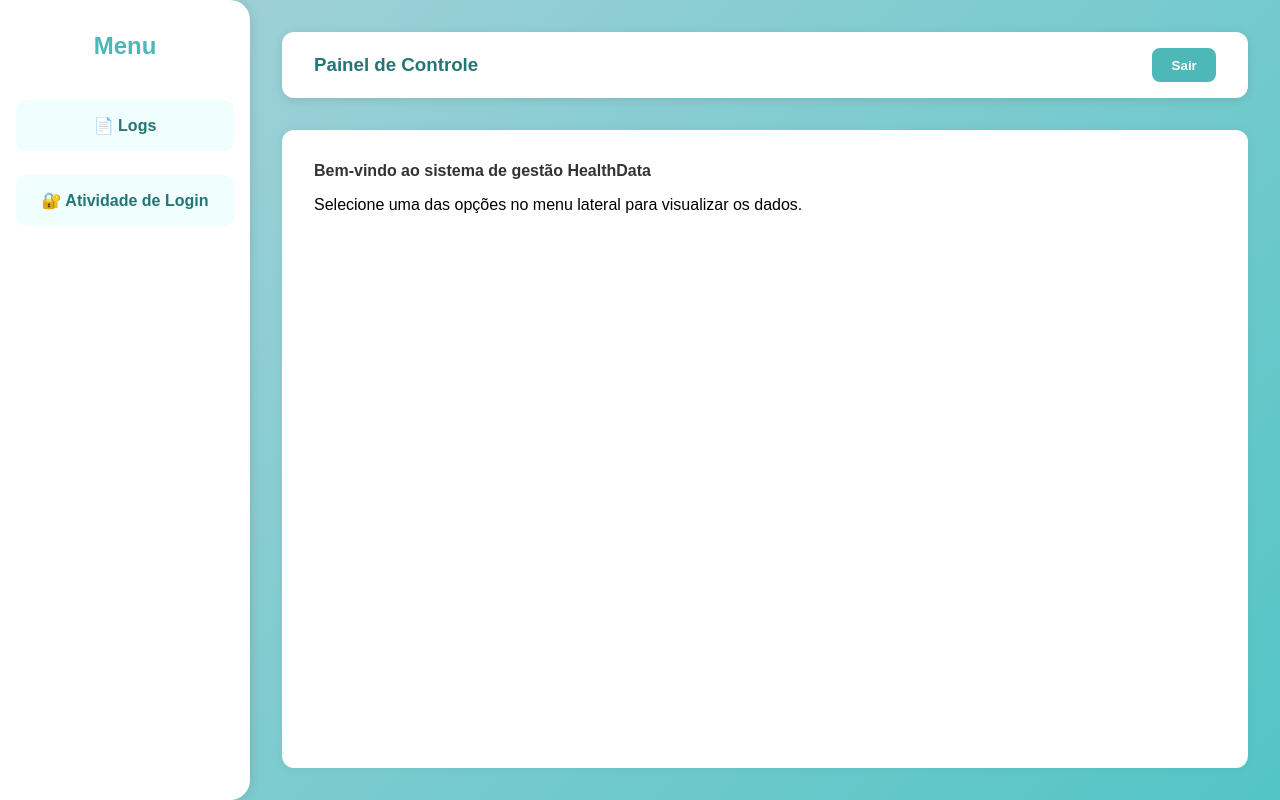
After one commit to BrunoToniatti/metainfo-system, a PHP site: page /menu.php in a window 1280 px wide. The commit adds this page. Run offline with PHP 8.4, Linux system fonts and the light colour scheme.

Commit message:
feat: Adicionando novo menu para que consiga ter acesso as logs e as atividades dentro do sistema

```diff
--- a/index.php
+++ b/index.php
@@ -140,7 +140,7 @@
       if (email === "admin@healthdata.com" && password === "123456") {
         form.querySelector('.login-btn').textContent = "Entrando...";
         setTimeout(() => {
-          window.location.href = "/dashboard.html";
+          window.location.href = "menu.php";
         }, 1000);
       } else {
         errorMessage.style.display = 'block';
--- /dev/null
+++ b/menu.php
@@ -0,0 +1,218 @@
+<!DOCTYPE html>
+<html lang="pt-BR">
+<head>
+  <meta charset="UTF-8">
+  <meta name="viewport" content="width=device-width, initial-scale=1.0">
+  <title>Dashboard - HealthData Manager</title>
+  <style>
+    * {
+      box-sizing: border-box;
+      margin: 0;
+      padding: 0;
+    }
+
+    body {
+      font-family: 'Poppins', sans-serif;
+      background: linear-gradient(135deg, #a7d2d9 0%, #53c5c5 100%);
+      height: 100vh;
+      display: flex;
+      animation: fadeIn 0.8s ease-in-out;
+    }
+
+    @keyframes fadeIn {
+      from {opacity: 0;}
+      to {opacity: 1;}
+    }
+
+    .sidebar {
+      width: 250px;
+      background: white;
+      padding: 2rem 1rem;
+      box-shadow: 2px 0 10px rgba(0,0,0,0.1);
+      display: flex;
+      flex-direction: column;
+      gap: 1.5rem;
+      border-top-right-radius: 20px;
+      border-bottom-right-radius: 20px;
+    }
+
+    .sidebar h2 {
+      color: #4db8b8;
+      margin-bottom: 1rem;
+      text-align: center;
+    }
+
+    .menu-item {
+      background-color: #f0fefe;
+      padding: 1rem;
+      border-radius: 10px;
+      text-align: center;
+      font-weight: bold;
+      color: #257575;
+      cursor: pointer;
+      transition: all 0.3s ease;
+    }
+
+    .menu-item:hover {
+      background-color: #53c5c5;
+      color: white;
+      transform: scale(1.03);
+    }
+
+    .main-content {
+      flex: 1;
+      padding: 2rem;
+      display: flex;
+      flex-direction: column;
+    }
+
+    .toolbar {
+      background: white;
+      padding: 1rem 2rem;
+      border-radius: 12px;
+      box-shadow: 0 2px 10px rgba(0,0,0,0.1);
+      display: flex;
+      justify-content: space-between;
+      align-items: center;
+      margin-bottom: 2rem;
+      animation: slideDown 0.8s ease;
+    }
+
+    @keyframes slideDown {
+      from { transform: translateY(-20px); opacity: 0; }
+      to { transform: translateY(0); opacity: 1; }
+    }
+
+    .toolbar h3 {
+      color: #257575;
+    }
+
+    .toolbar button {
+      padding: 0.6rem 1.2rem;
+      background-color: #4db8b8;
+      border: none;
+      border-radius: 8px;
+      color: white;
+      font-weight: bold;
+      cursor: pointer;
+      transition: 0.3s;
+    }
+
+    .toolbar button:hover {
+      background-color: #3da6a6;
+    }
+
+    .content-area {
+      background: white;
+      flex: 1;
+      border-radius: 12px;
+      box-shadow: 0 0 10px rgba(0,0,0,0.05);
+      padding: 2rem;
+      animation: fadeIn 1s ease-in-out;
+    }
+
+    .content-area h4 {
+      margin-bottom: 1rem;
+      color: #333;
+    }
+  </style>
+</head>
+<body>
+  <div class="sidebar">
+    <h2>Menu</h2>
+    <div class="menu-item" onclick="loadContent('logs')">📄 Logs</div>
+    <div class="menu-item" onclick="loadContent('login')">🔐 Atividade de Login</div>
+  </div>
+
+  <div class="main-content">
+    <div class="toolbar">
+      <h3>Painel de Controle</h3>
+      <button onclick="logout()">Sair</button>
+    </div>
+    <div class="content-area" id="contentArea">
+      <h4>Bem-vindo ao sistema de gestão HealthData</h4>
+      <p>Selecione uma das opções no menu lateral para visualizar os dados.</p>
+    </div>
+  </div>
+
+  <script>
+    function loadContent(type) {
+      const content = document.getElementById('contentArea');
+
+      if (type === 'logs') {
+        fetch('backend/get_logs.php')
+          .then(res => res.json())
+          .then(data => {
+            let html = `
+              <h4>📄 Logs do Sistema</h4>
+              <table style="width:100%; border-collapse: collapse;">
+                <thead>
+                  <tr style="background:#f2f2f2;">
+                    <th style="padding:8px; border:1px solid #ccc;">ID</th>
+                    <th style="padding:8px; border:1px solid #ccc;">Usuário</th>
+                    <th style="padding:8px; border:1px solid #ccc;">Data/Hora</th>
+                    <th style="padding:8px; border:1px solid #ccc;">IP</th>
+                  </tr>
+                </thead>
+                <tbody>
+            `;
+            data.forEach(log => {
+              html += `
+                <tr>
+                  <td style="padding:8px; border:1px solid #ccc;">${log.login_id}</td>
+                  <td style="padding:8px; border:1px solid #ccc;">${log.user_name}</td>
+                  <td style="padding:8px; border:1px solid #ccc;">${log.dt_access}</td>
+                  <td style="padding:8px; border:1px solid #ccc;">${log.user_id}</td>
+                </tr>
+              `;
+            });
+            html += '</tbody></table>';
+            content.innerHTML = html;
+          })
+          .catch(() => {
+            content.innerHTML = `<p style="color:red;">Erro ao carregar logs.</p>`;
+          });
+
+      } else if (type === 'login') {
+        fetch('backend/get_atv.php')
+        .then(res => res.json())
+        .then(data => {
+            let html = `
+            <h4>🔐 Atividade no Sistema</h4>
+              <table style="width:100%; border-collapse: collapse;">
+                <thead>
+                  <tr style="background:#f2f2f2;">
+                    <th style="padding:8px; border:1px solid #ccc;">ID</th>
+                    <th style="padding:8px; border:1px solid #ccc;">Usuário</th>
+                    <th style="padding:8px; border:1px solid #ccc;">Data/Hora</th>
+                    <th style="padding:8px; border:1px solid #ccc;">Atividade</th>
+                  </tr>
+                </thead>
+                <tbody>
+            `;
+            data.forEach(atvs => {
+                html += `
+                <tr>
+                  <td style="padding:8px; border:1px solid #ccc;">${atvs.atv_id}</td>
+                  <td style="padding:8px; border:1px solid #ccc;">${atvs.user_name}</td>
+                  <td style="padding:8px; border:1px solid #ccc;">${atvs.dt_atv}</td>
+                  <td style="padding:8px; border:1px solid #ccc;">${atvs.atv}</td>
+                </tr>
+                `;
+            });
+            html += '</tbody></table>';
+            content.innerHTML = html;
+        })
+        .catch(() => {
+            content.innerHTML = `<p style="color:red;">Erro ao carregar logs.</p>`;
+        });
+      }
+    }
+
+    function logout() {
+      alert("Saindo do sistema...");
+      window.location.href = "index.php";
+    }
+  </script>
+</body>
+</html>
```
Also changed, not shown: backend/get_atv.php (added, +17 -0 lines), backend/get_logs.php (added, +17 -0 lines).
